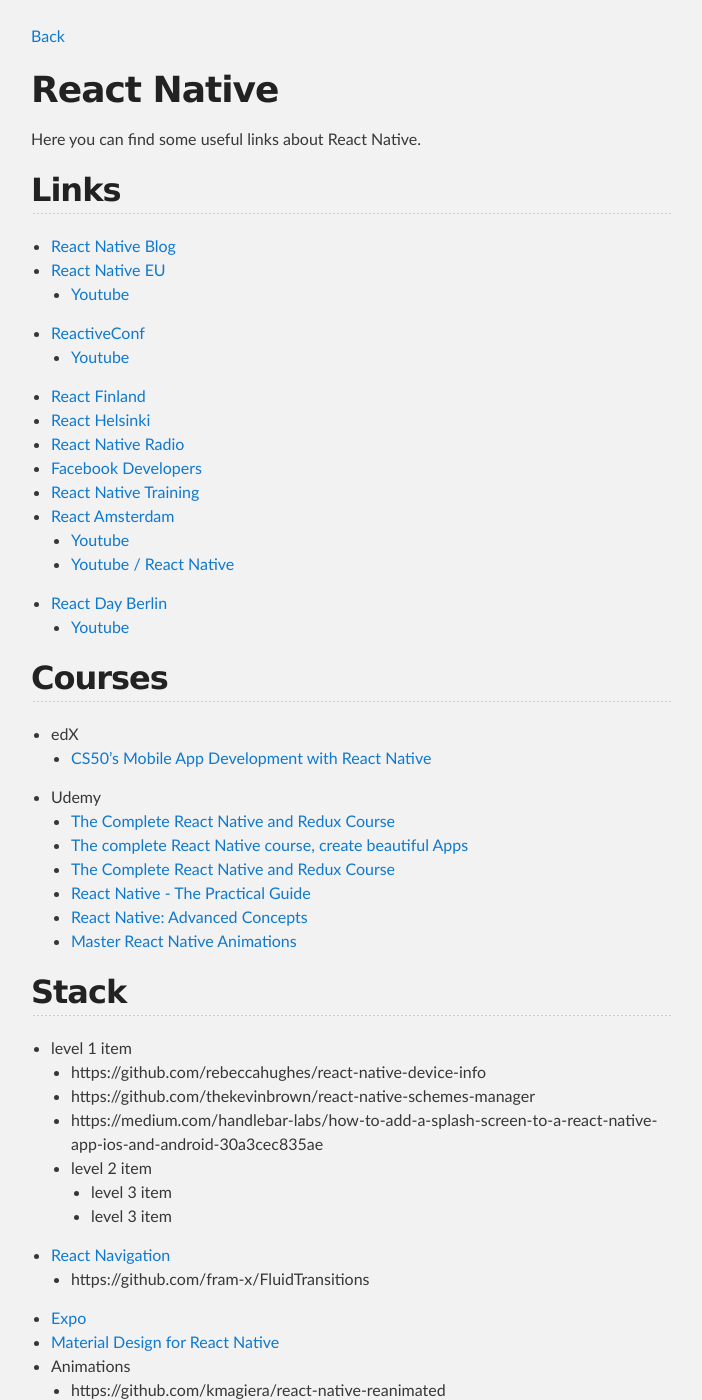
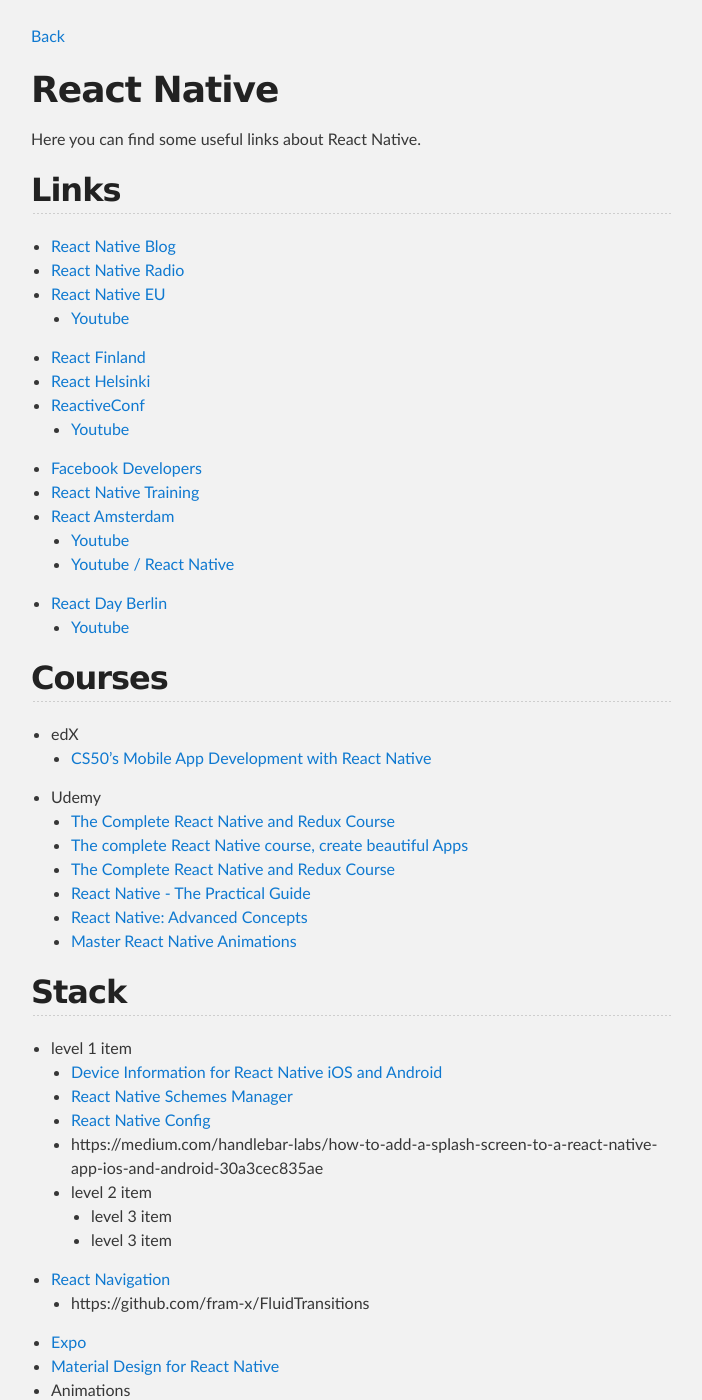
Before and after one commit to haapio/haapio.github.io, a Jekyll site: the page built from react-native.md, in a window 1280 px wide and 1400 px high, scrolled down 272 px. Shown: the whole window, without its empty margins (289-991 px from the left). Built offline with Jekyll 4.4.1, drawn with Linux system fonts in a browser that asks for light colours.

Commit message:
Update react-native.md

```diff
--- a/react-native.md
+++ b/react-native.md
@@ -10,13 +10,13 @@ Here you can find some useful links about React Native.
 
 ## Links
 - [React Native Blog](http://facebook.github.io/react-native/blog/)
+- [React Native Radio](https://devchat.tv/react-native-radio/)
 - [React Native EU](https://react-native.eu)
   - [Youtube](https://www.youtube.com/channel/UCbvLih553T7f5OAGTfbsJkQ)
+- [React Finland](https://react-finland.fi)
+- [React Helsinki](https://meetabit.com/communities/react-helsinki)
 - [ReactiveConf](https://reactiveconf.com)
   - [Youtube](https://www.youtube.com/channel/UCBHdUnixTWymmXBIw12Y8Qg)
-- [React Finland](https://react-finland.fi)
-- [React Helsinki](https://meetabit.com/communities/react-helsinki)
-- [React Native Radio](https://devchat.tv/react-native-radio/)
 - [Facebook Developers](https://www.youtube.com/user/FacebookDevelopers/videos)
 - [React Native Training](https://www.youtube.com/channel/UC8ivCOllOAo7MfPT9k3Hs-Q/featured)
 - [React Amsterdam](https://react.amsterdam)
@@ -39,8 +39,9 @@ Here you can find some useful links about React Native.
 ## Stack
 
 - level 1 item
-  - https://github.com/rebeccahughes/react-native-device-info
-  - https://github.com/thekevinbrown/react-native-schemes-manager
+  - [Device Information for React Native iOS and Android](https://github.com/rebeccahughes/react-native-device-info)
+  - [React Native Schemes Manager](https://github.com/thekevinbrown/react-native-schemes-manager)
+  - [React Native Config](https://github.com/luggit/react-native-config)
   - https://medium.com/handlebar-labs/how-to-add-a-splash-screen-to-a-react-native-app-ios-and-android-30a3cec835ae
   - level 2 item
     - level 3 item
```
